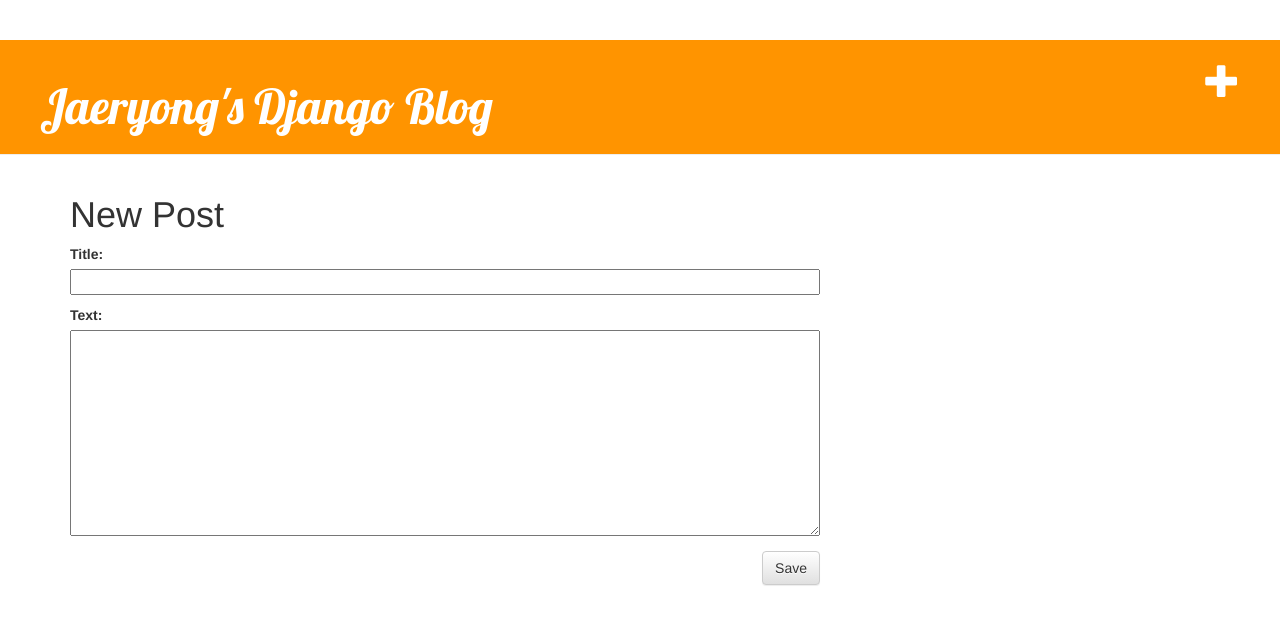
After one commit to bbigbros/first_mini_django, a Django app: page /post/new/ in a window 1280 px wide. The commit adds this page. Shown: the top 625 px of the page. Run offline with Django 3.2, Linux system fonts and the light colour scheme; some libraries are stand-ins or nearby versions.

Commit message:
Post edit 페이지 완료

```diff
--- /dev/null
+++ b/blog/form.py
@@ -0,0 +1,9 @@
+from django import forms
+from .models import Post
+
+
+class PostForm(forms.ModelForm):
+
+    class Meta:
+        model = Post
+        fields = ('title', 'text',)
--- a/blog/templates/blog/base.html
+++ b/blog/templates/blog/base.html
@@ -11,7 +11,8 @@
 </head>
 <body>
     <div class="page-header">
-        <h1><a href="">Jaeryong's Blog</a></h1>
+        <a href="{% url 'post_new' %}" class="top-menu"><span class="glyphicon glyphicon-plus"></span></a>
+        <h1><a href="/">Jaeryong's Django Blog</a></h1>
     </div>
     <div class="content container">
         <div class="row">
--- /dev/null
+++ b/blog/templates/blog/post_edit.html
@@ -0,0 +1,9 @@
+{% extends 'blog/base.html'%}
+
+{% block content %}
+    <h1>New Post</h1>
+    <form method="POST" class="post-form">{% csrf_token %}
+        {{ form.as_p }}
+        <button type="submit" class="save btn btn-default">Save</button>
+    </form>
+{% endblock %}
--- a/blog/urls.py
+++ b/blog/urls.py
@@ -5,4 +5,5 @@
 urlpatterns = [
     url(r'^$', views.post_list, name='post_list'),
     url(r'^post/(?P<pk>\d+)/$', views.post_detail, name='post_detail'),
+    url(r'^post/new/$', views.post_new, name='post_new'),
 ]
--- a/blog/views.py
+++ b/blog/views.py
@@ -1,7 +1,7 @@
-from django.shortcuts import render, get_object_or_404
+from django.shortcuts import render, get_object_or_404, redirect
 from django.utils import timezone
 from .models import Post
-
+from .form import PostForm
 # Create your views here.
 
 
@@ -12,4 +12,21 @@
 
 def post_detail(request, pk):
     post = get_object_or_404(Post, pk = pk)
-    return render(request, 'blog/post_detail.html', { 'post':post })
+    return render(request, 'blog/post_detail.html', { 'post': post })
+
+def post_new(request):
+    if request.method == "POST":
+        form = PostForm(request.POST)
+        print('-' * 50)
+        print("request.Post: " + str(request.POST))
+        print("request.user: " + str(request.user))
+        print('-'*50)
+        if form.is_valid():
+            post = form.save(commit=False)
+            post.author = request.user
+            post.published_date = timezone.now()
+            post.save()
+            return redirect('post_detail', pk = post.pk)
+    else:
+        form = PostForm()
+    return render(request, 'blog/post_edit.html', { 'form': form })
```
